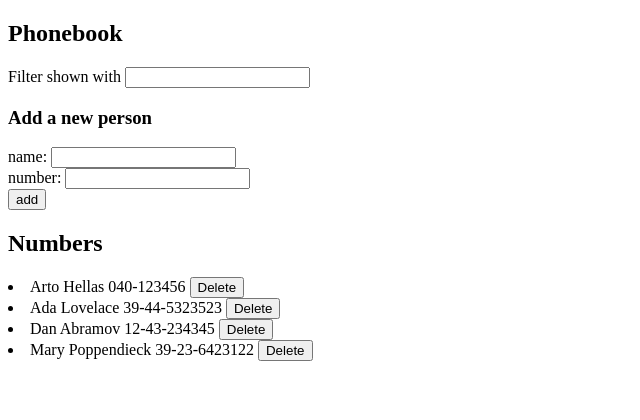
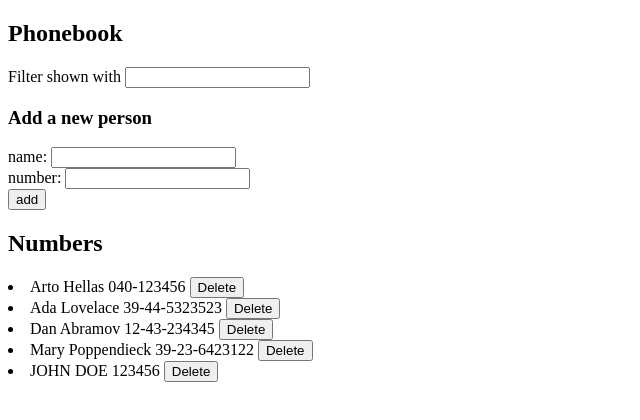
Before and after one commit to cvalt-code/FSO-Exercises, a React (Vite) app in the folder part2/phonebook/: page / in a window 1280 px wide. Shown: the top 420 px of the page, without its empty margins (0-640 px from the left). Built offline with nearby package versions, Linux system fonts and the light colour scheme; data requests are answered from the project's data file.

Commit message:
exercise 2.15

```diff
--- a/part2/phonebook/db.json
+++ b/part2/phonebook/db.json
@@ -19,6 +19,11 @@
       "name": "Mary Poppendieck",
       "number": "39-23-6423122",
       "id": "4"
+    },
+    {
+      "name": "JOHN DOE",
+      "number": "123456",
+      "id": "66cd"
     }
   ],
   "$schema": "./node_modules/json-server/schema.json"
--- a/part2/phonebook/src/App.jsx
+++ b/part2/phonebook/src/App.jsx
@@ -68,9 +68,23 @@ const App = () => {
     name: newName,
     number: newNumber,
   }
-  const isRepeated = persons.some(person => person.name === newName);
+  const isRepeated = persons.some(person => person.name.toLowerCase() === newName.toLowerCase());
   if (isRepeated) {
-    alert(`${newName} is already added to the phonebook`)
+    const personRepeated = persons.filter(person => person.name.toLowerCase() === newName.toLowerCase())[0];
+    console.log(personRepeated)
+     if (window.confirm(`${newName} is already added to the phonebook replace the old number with a new one?`)) {
+      return(
+    personService
+    .update(personRepeated.id, personObject)
+    .then(returnedPerson => {
+      console.log(returnedPerson)
+      setPersons(persons.map(p => p.id === personRepeated.id ? returnedPerson : p))
+      }
+        ))
+      }
+      else{
+        console.log("Not updating ID ", personRepeated.id)
+      }
     setNewName('');
     setNewNumber('');
 
--- a/part2/phonebook/src/services/persons.js
+++ b/part2/phonebook/src/services/persons.js
@@ -16,4 +16,9 @@ const deleteId = (id) => {
   return request.then(response => response.data)
 }
 
-export default { getAll, create, deleteId }
+const update = (id, newObject) => {
+  const request = axios.put(`${baseUrl}/${id}`, newObject)
+  return request.then(response => response.data)
+}
+
+export default { getAll, create, deleteId, update}
```
